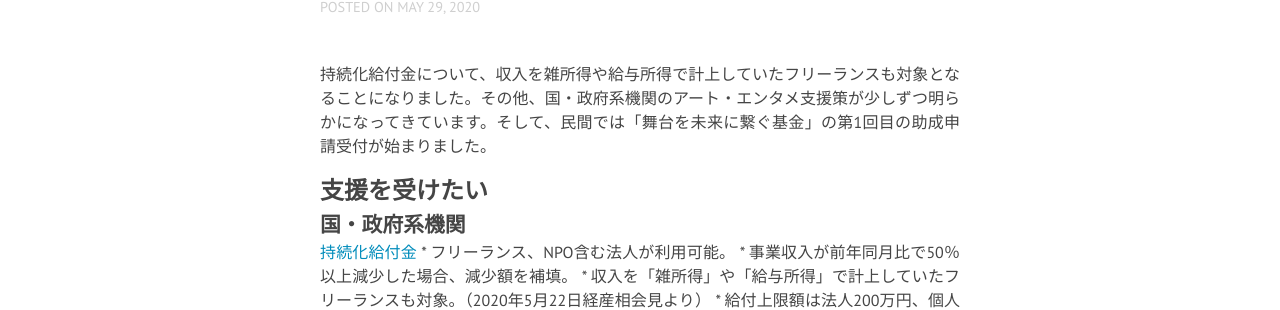
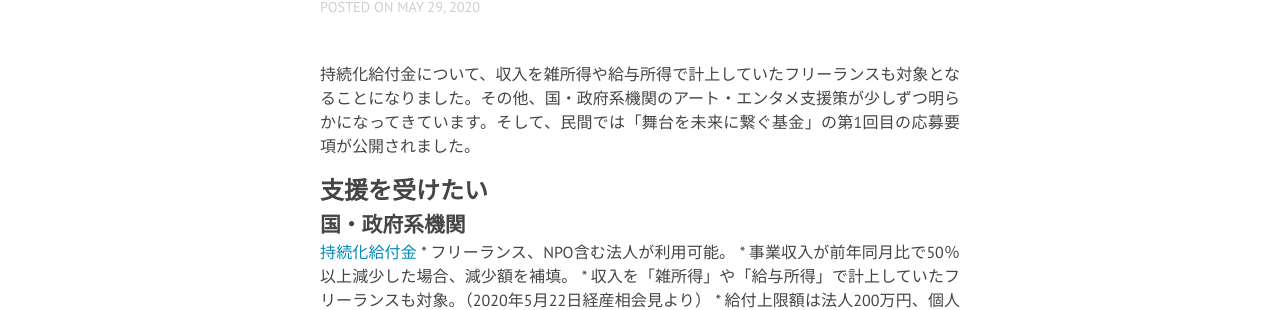
Before and after one commit to a-okuda/resources-for-artists, a Jekyll site: the page built from _posts/2020-05-28-news-artists-spporters.md, in a window 1280 px wide. Shown: the part 547-857 px from the top of the page. Built offline with Jekyll 4.4.1, drawn with Linux system fonts in a browser that asks for light colours; nearby versions of some CDN libraries.

Commit message:
Update 2020-05-28-news-artists-spporters.md

```diff
--- a/_posts/2020-05-28-news-artists-spporters.md
+++ b/_posts/2020-05-28-news-artists-spporters.md
@@ -4,7 +4,7 @@ title: "国の支援策や民間基金の助成情報を追加・アップデー
 date: 2020-05-29
 categories:
 ---
-持続化給付金について、収入を雑所得や給与所得で計上していたフリーランスも対象となることになりました。その他、国・政府系機関のアート・エンタメ支援策が少しずつ明らかになってきています。そして、民間では「舞台を未来に繋ぐ基金」の第1回目の助成申請受付が始まりました。
+持続化給付金について、収入を雑所得や給与所得で計上していたフリーランスも対象となることになりました。その他、国・政府系機関のアート・エンタメ支援策が少しずつ明らかになってきています。そして、民間では「舞台を未来に繋ぐ基金」の第1回目の応募要項が公開されました。
 
 ## 支援を受けたい
 ### 国・政府系機関
```
